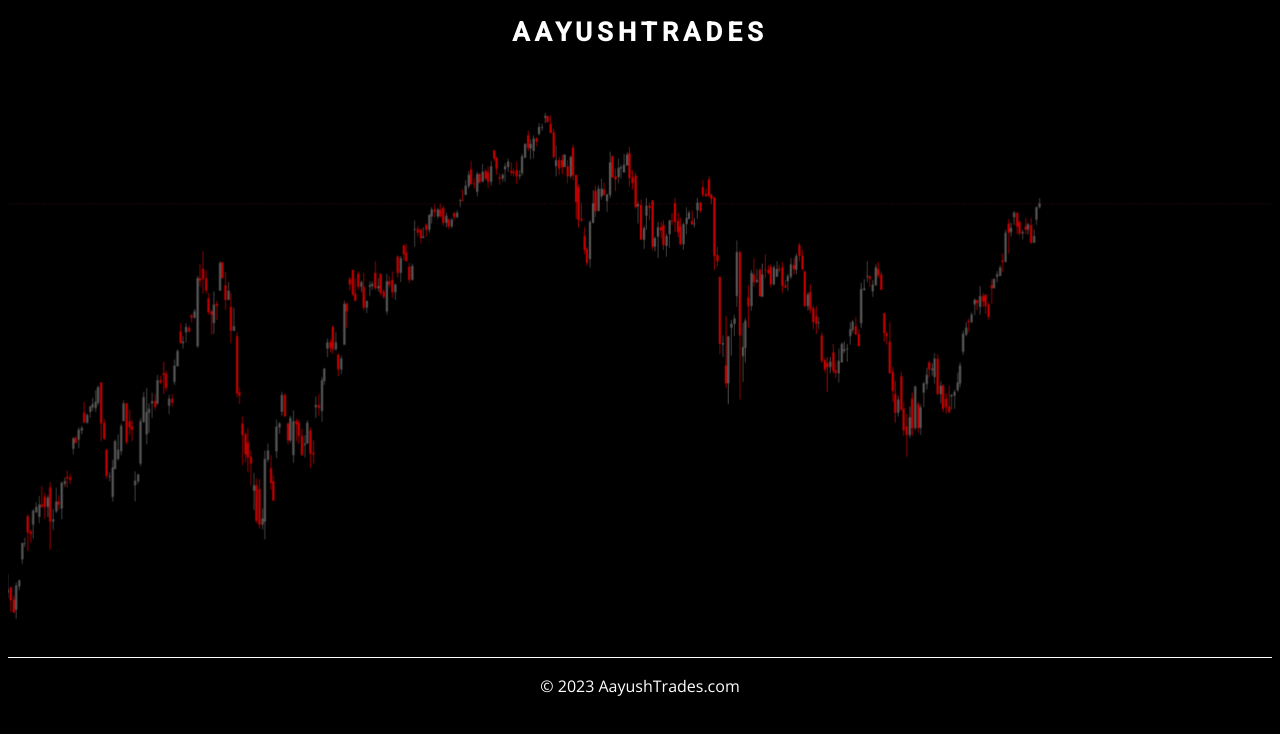
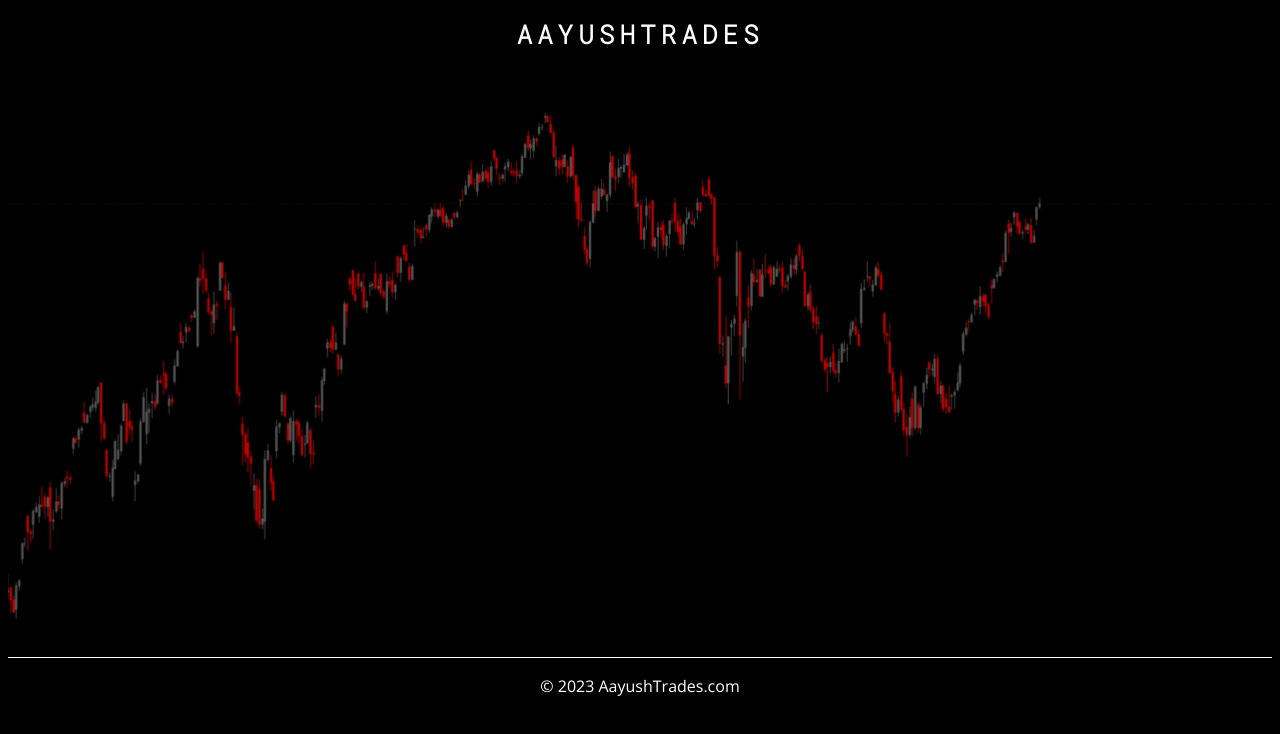
Before and after one commit to Guyxmillionare/aayushtrades, a plain HTML site: page index.html in a window 1280 px wide. Drawn offline with nearby package versions, Linux system fonts and the light colour scheme.

Commit message:
Update at.css

```diff
--- a/at.css
+++ b/at.css
@@ -65,6 +65,6 @@ header img {
 .branding {
   text-align: center;
   font-size: 13px;
- font-family: 'Roboto', sans-serif;
+font-family: 'Roboto Mono', monospace;
   letter-spacing: 5px;
 }
```
